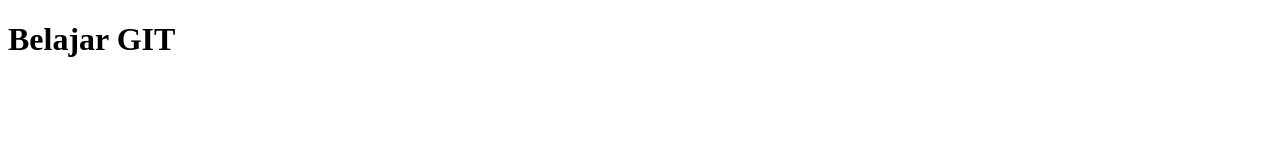
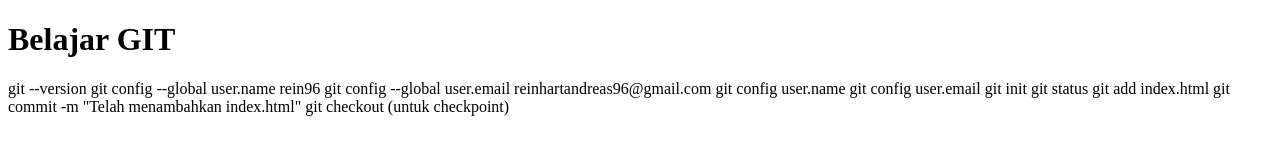
Before and after one commit to rein96/JC9-GIT, a plain HTML site: page index.html in a window 1280 px wide. Drawn offline with Linux system fonts and the light colour scheme.

Commit message:
Menambahkan catatan

```diff
--- a/index.html
+++ b/index.html
@@ -8,6 +8,22 @@
 </head>
 <body>
     <h1>Belajar GIT</h1>
+    <p>
+        git --version
+        git config --global user.name rein96
+        git config --global user.email reinhartandreas96@gmail.com
+        git config user.name
+        git config user.email
+
+        git init
+        git status
+        git add index.html
+        git commit -m "Telah menambahkan index.html"
+
+        git checkout (untuk checkpoint)
+
+
+    </p>
 
 </body>
 </html>
```
